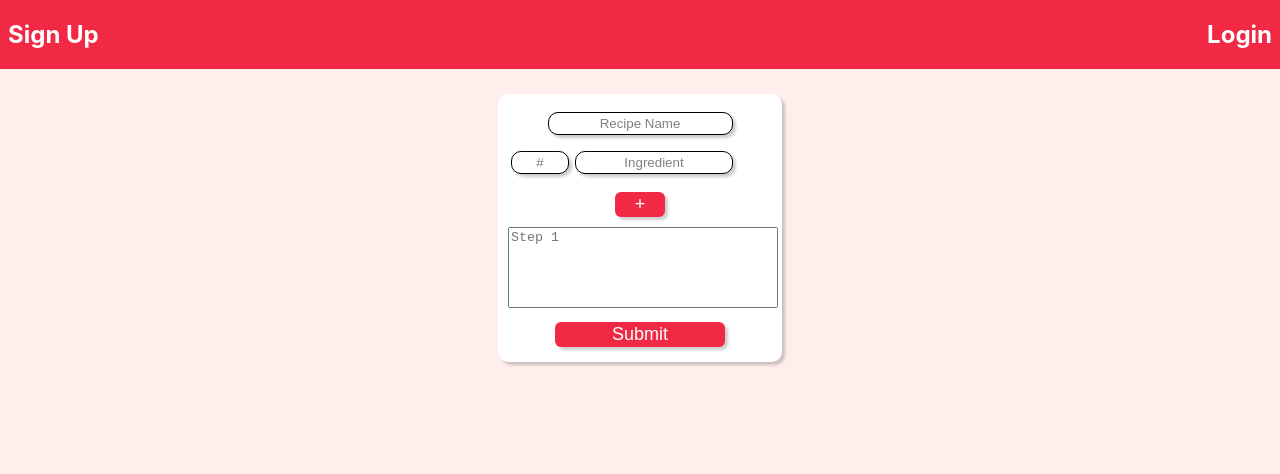
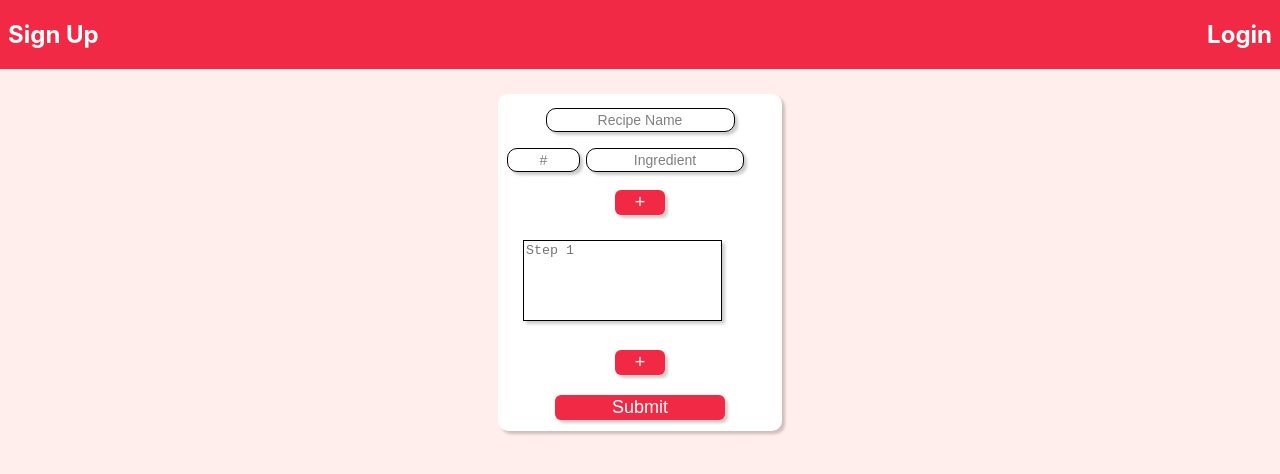
Before and after one commit to AKeyframe/familyRecipes-frontend, a React (Create React App) app: page /recipe/new in a window 1280 px wide. Shown: the top 474 px of the page. Built offline with nearby package versions, Linux system fonts and the light colour scheme.

Commit message:
additional steps implemented for create

```diff
--- a/src/App.scss
+++ b/src/App.scss
@@ -54,7 +54,10 @@ form{
 
   textarea {
     resize: none;
-    width:100%;
+    width:85%;
+
+    border: black solid .75px;
+    box-shadow: $shadow;
   }
 
   button{
@@ -210,10 +213,28 @@ p {
   padding:2px;
   width: 280px;
 
+  form {
+    margin: 2px;
+    padding: 2px;
+  }
+
   input {
     background-color: #fff;
+    border: solid black .75px;
     color: black;
-    border: solid black .75px;
+    font-size: 14px;
+
+  }
+
+  .step {
+    display: flex;
+    margin: 15px 5px;
+  }
+
+
+
+  .blankMinusDiv {
+    width: 35px;
   }
 
   input::placeholder{
@@ -225,7 +246,7 @@ p {
   }
   .amInp {
     margin: 8px 3px;
-    width:50px;
+    width:65px;
   }
   .ingInp{
     margin: 8px 3px;
@@ -241,3 +262,32 @@ p {
   }
 
 }
+
+.show {
+  margin-top:40px;
+  padding: 10px;
+  width: 250px;
+
+
+  .ingredientsList{
+    display: flex;
+    justify-content: space-between;
+
+    h4, p{
+      margin: 10px 10px;
+    }
+  }
+
+  .ingHeaders{
+    display: flex;
+    justify-content: space-between;
+  }
+
+  .stepsList {
+
+    p{
+      font-size: 14px;
+    }
+  }
+
+}
--- /dev/null
+++ b/src/componenets/StepInput.js
@@ -0,0 +1,18 @@
+
+
+export default function StepInput(props){
+
+    const checkFirst = props.first === 'true' ? <div className='blankMinusDiv'></div> : <button className='minus' onClick={() => props.handleRemoveStep(props.pos)} type='button'>-</button>
+
+    return(
+      <div className='step'>
+        <div className='stepText'>
+          <textarea onChange={props.handleChange} cols="40" rows="5" type="" name={props.name} placeholder={props.placeholder} />
+        </div>
+
+        <div className='center'>
+          {checkFirst}
+        </div>
+      </div>
+    );
+}
--- a/src/pages/RecipeNew.js
+++ b/src/pages/RecipeNew.js
@@ -1,6 +1,7 @@
 import {useState, useEffect, useRef} from 'react';
 import { createRecipe } from '../services/recipeService';
 import IngredientInput from '../componenets/IngredientInput';
+import StepInput from '../componenets/StepInput';
 
 
 export default function RecipeNew(props) {
@@ -16,15 +17,18 @@ export default function RecipeNew(props) {
     const [name, setName] = useState('');
     const [submitForm, setSubmitForm] = useState({});
     const [subTime, setSubTime] = useState(false);
-    const bool = useRef(false);
+    const bool = useRef(false); //wish i found useRef earlier
 
-    const [numOfI, setNumOfI] = useState([<IngredientInput first='true' handleChange={handleChange}
-    key={0}/>]);
+    const [numOfI, setNumOfI] = useState([<IngredientInput first='true' handleChange={handleChange} key={0} />]);
 
     const [amount, setAmount] = useState([-1]);
     const [ingred, setIngred] = useState([-1]);
 
-    const [numOfSteps, setNumOfSteps] = useState([]);
+    const [numOfSteps, setNumOfSteps] = useState([<StepInput first='true'
+        name='step 0' key='0' placeholder='Step 1'
+        handleRemoveStep={handleRemoveStep} handleChange={handleChange}/>]);
+
+    const [steps, setSteps] = useState([-1]);
 
 
     useEffect(() => {
@@ -47,6 +51,15 @@ export default function RecipeNew(props) {
 
     async function handleSubmit(event) {
         event.preventDefault();
+
+        setSteps(prev => [...prev.map((step, i) => {
+            if(step === undefined || step === -1){
+                return;
+            } else {
+                return step;
+            }
+        })]);
+
         console.log('================================');
         setFormState(prevForm => {
             let amountArray = [];
@@ -89,7 +102,7 @@ export default function RecipeNew(props) {
                         access: 'private',
                         name: name,
                         ingredients: [...ingredients],
-                        steps: []
+                        steps: [...steps]
                     });
 
                     setSubTime(true);
@@ -137,6 +150,7 @@ export default function RecipeNew(props) {
             });
         }
 
+
         if((event.target.name).split(' ')[0] === 'ingred'){
             setIngred(prev => {
                 let newArray=[...prev];
@@ -146,6 +160,18 @@ export default function RecipeNew(props) {
                     }
                 });
                return [...newArray]
+            });
+        }
+
+        if((event.target.name).split(' ')[0] === 'step'){
+            setSteps(prev => {
+                let newArray = [...prev];
+                prev.forEach((step, i) => {
+                    if((event.target.name).split(' ')[1] == i){
+                        newArray[i]=event.target.value;
+                    }
+                });
+                return [...newArray];
             });
         }
 
@@ -170,6 +196,18 @@ export default function RecipeNew(props) {
 
         setAmount(prev => [...prev, -1]);
         setIngred(prev => [...prev, -1]);
+    }
+
+    function handleAdditionalStep(){
+        setNumOfSteps(prev => [...prev,
+            <StepInput pos={numOfSteps.length}
+                key={numOfSteps.length}
+                name={`step ${numOfSteps.length}`}
+                placeholder={`Step ${numOfSteps.length+1}`}
+                handleChange={handleChange}
+                handleRemoveStep={handleRemoveStep}/>]);
+
+        setSteps(prev => [...prev, -1]);
     }
 
     function handleRemoveIngredient(pos) {
@@ -199,6 +237,23 @@ export default function RecipeNew(props) {
         })]);
     }
 
+    function handleRemoveStep(pos){
+        setNumOfSteps(prev => [...prev.map((step, i) => {
+            if(pos === i) {
+                return;
+            } else {
+                return step;
+            }
+        })]);
+
+        setSteps(prev => [...prev.map((step, i) => {
+            if(pos === i) {
+                return;
+            } else {
+                return step;
+            }
+        })]);
+    }
 
     return (
         <div className='recipeNewPage'>
@@ -215,9 +270,9 @@ export default function RecipeNew(props) {
                         <button className='plus' type="button" onClick={handleAdditionalIngredient}>+</button>
                     </div>
 
-                    <div className='steps'>
-                        <textarea cols="40" rows="5" type="" name='steps[]' placeholder={`Step ${numOfSteps + 1}`} />
-                    </div>
+                    {numOfSteps}
+
+                    <button className="plus" onClick={handleAdditionalStep}type='button'>+</button> <br />
                     <button>Submit</button>
                 </form>
             </div>
--- a/src/pages/Show.js
+++ b/src/pages/Show.js
@@ -11,25 +11,59 @@ export default function Show(props){
     }
 
     useEffect(() => updateRecipe(), []);
-    console.log(recipe);
-
-    const tempShowIng = () => {
-        let newArray = [];
-        recipe.ingredients.forEach((rec, i) => {
-            newArray.push(<p>Amount: {rec.amount} ingredient: {rec.ingred}</p>)
 
 
-        })
-        setTemp(prev => [...prev, newArray])
-    }
 
     const loaded = () => {
         return(
             <div className='showPage'>
-                <div className='show'>
+                <div className='show background'>
                     <h1>{recipe.name}</h1>
-                    <p>temp show</p>
-                    <h3>Amount: {recipe.ingredients[0].amount} Ingredient: {recipe.ingredients[0].ingred}</h3>
+
+                    <div className='ingredientsList'>
+                        <div className='amounts'>
+                            <div className='amHead'>
+                                <h4>Amount</h4>
+                            </div>
+                            {recipe.ingredients.map((ing, i) => {
+                                console.log(ing)
+                                return(
+                                        <div className='amount' key={i}>
+                                            <p>{ing.amount}</p>
+                                        </div>
+                                );
+                            })}
+                        </div>
+
+                        <div className='ingredients'>
+                            <div className='ingHead'>
+                                <h4>Ingredient</h4>
+                            </div>
+                            {recipe.ingredients.map((ing, i) => {
+                                console.log(ing)
+                                return(
+                                        <div className='ingred' key={i}>
+                                            <p>{ing.ingred}</p>
+                                        </div>
+                                );
+                            })}
+                        </div>
+
+                    </div>
+                    <div className='instructions'>
+                        <h3>Instructions</h3>
+                    </div>
+
+                    <div className='stepsList'>
+                            {recipe.steps.map((step, i) => {
+                                return(
+                                    <div className='step' key={i}>
+                                        <p><strong>1: </strong>{step}</p>
+                                    </div>
+                                );
+                            })}
+                        </div>
+
                 </div>
             </div>
         );
@@ -39,9 +73,6 @@ export default function Show(props){
         return <h1>Loading...</h1>;
     };
 
-    function showRecipe(){
-
-    }
 
     return recipe ? loaded() : loading();
 }
```
